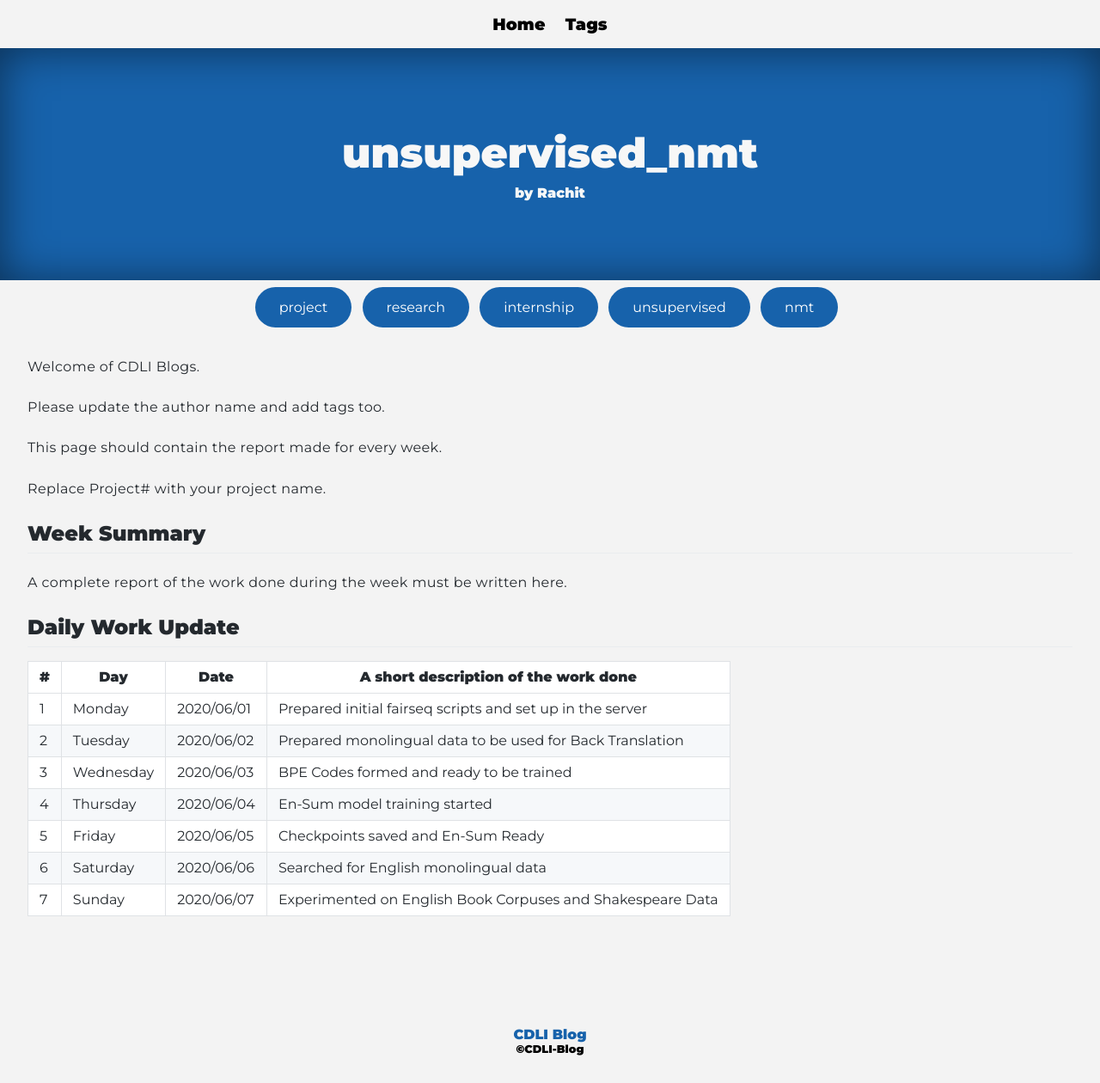
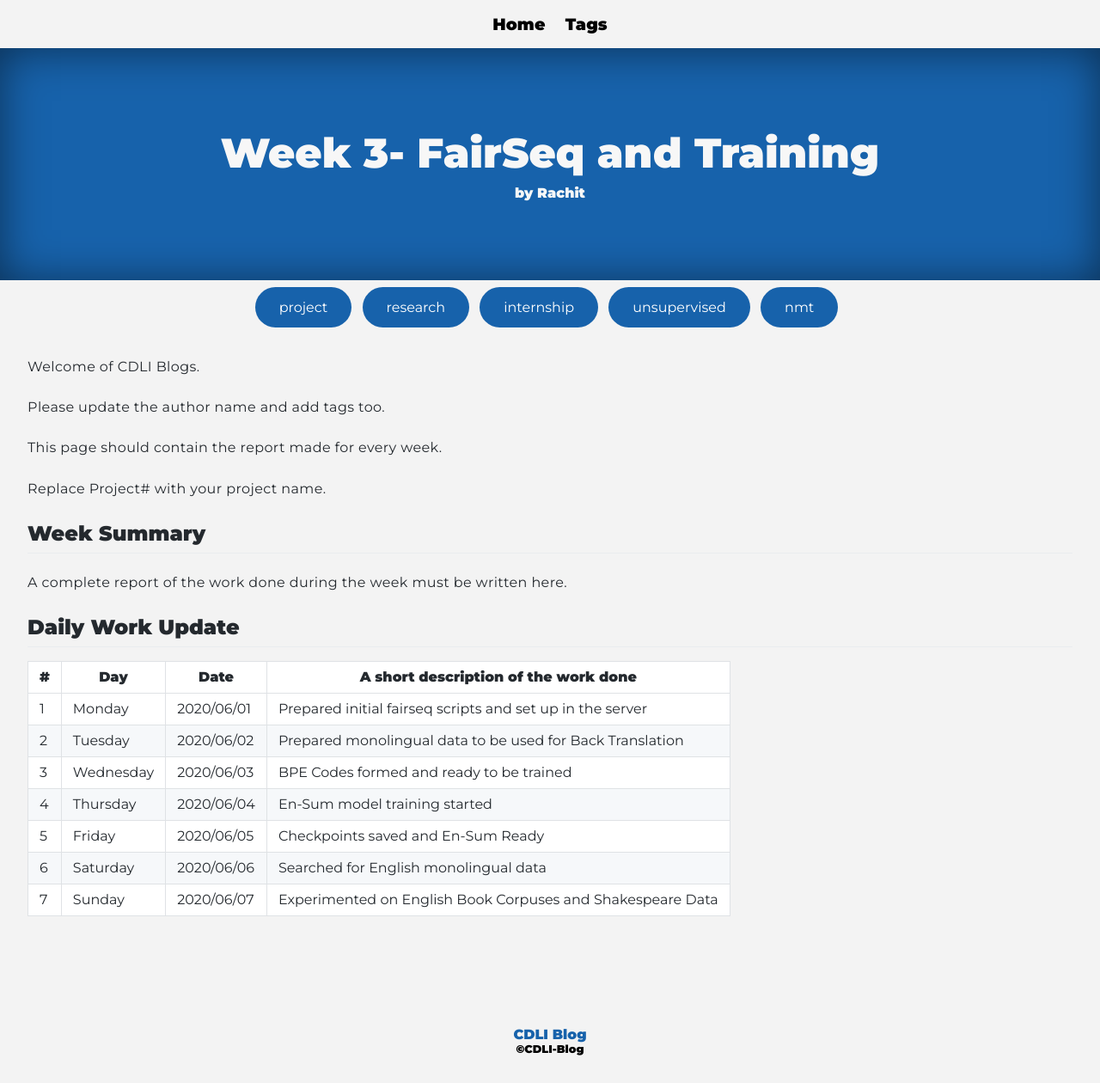
Before and after one commit to cdli-gh/blog, a Jekyll site: the page built from _blog/intern20/unsupervised_nmt/posts/03_week3.md, in a window 1280 px wide. Shown: the whole page at 86% size. Built offline with Jekyll 4.4.1, drawn with Linux system fonts in a browser that asks for light colours; Markdown is read by kramdown in place of the engine named in the settings.

Commit message:
Week 3- FairSeq and Training

```diff
--- a/_blog/intern20/unsupervised_nmt/posts/03_week3.md
+++ b/_blog/intern20/unsupervised_nmt/posts/03_week3.md
@@ -1,6 +1,6 @@
 ---
 layout: page
-title: unsupervised_nmt
+title: Week 3- FairSeq and Training
 author: "Rachit"
 tags: ["project","research","internship", "unsupervised", "nmt"]
 ---
```
